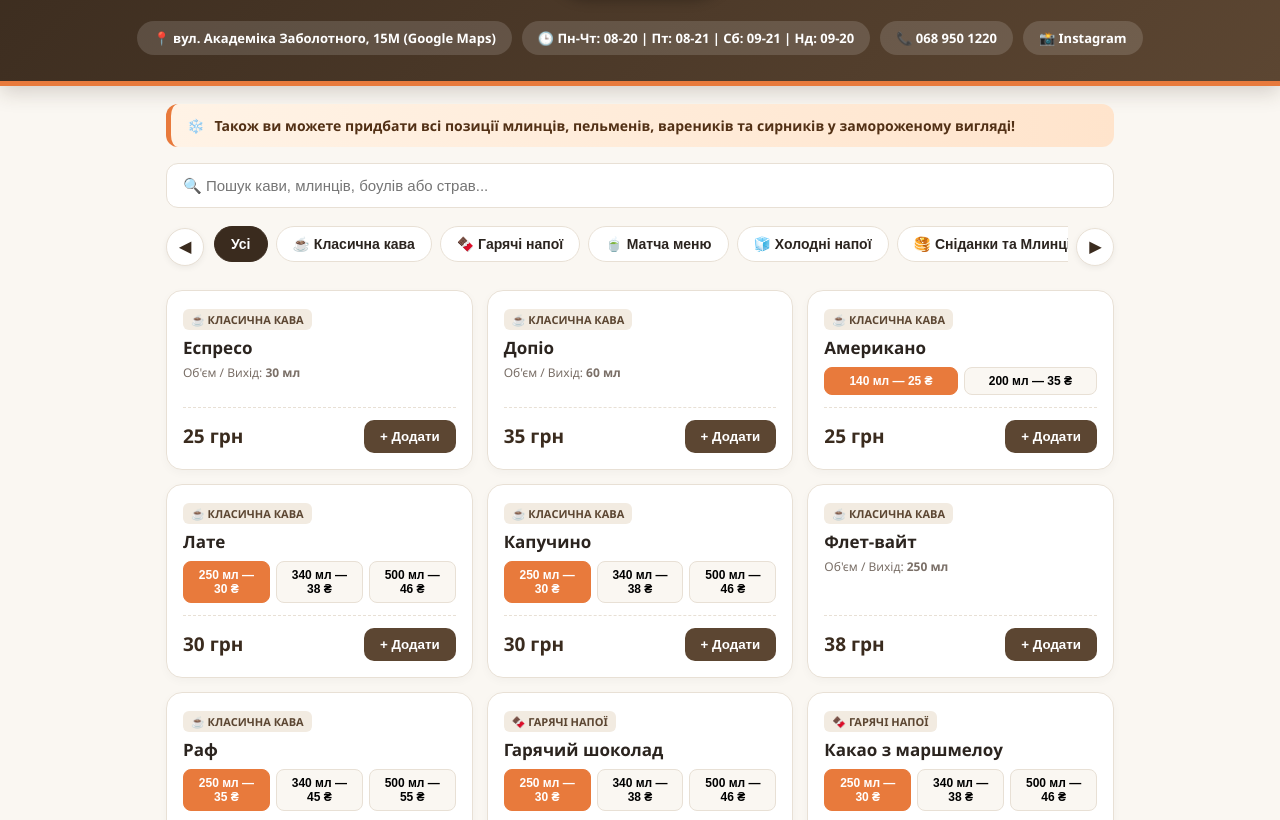
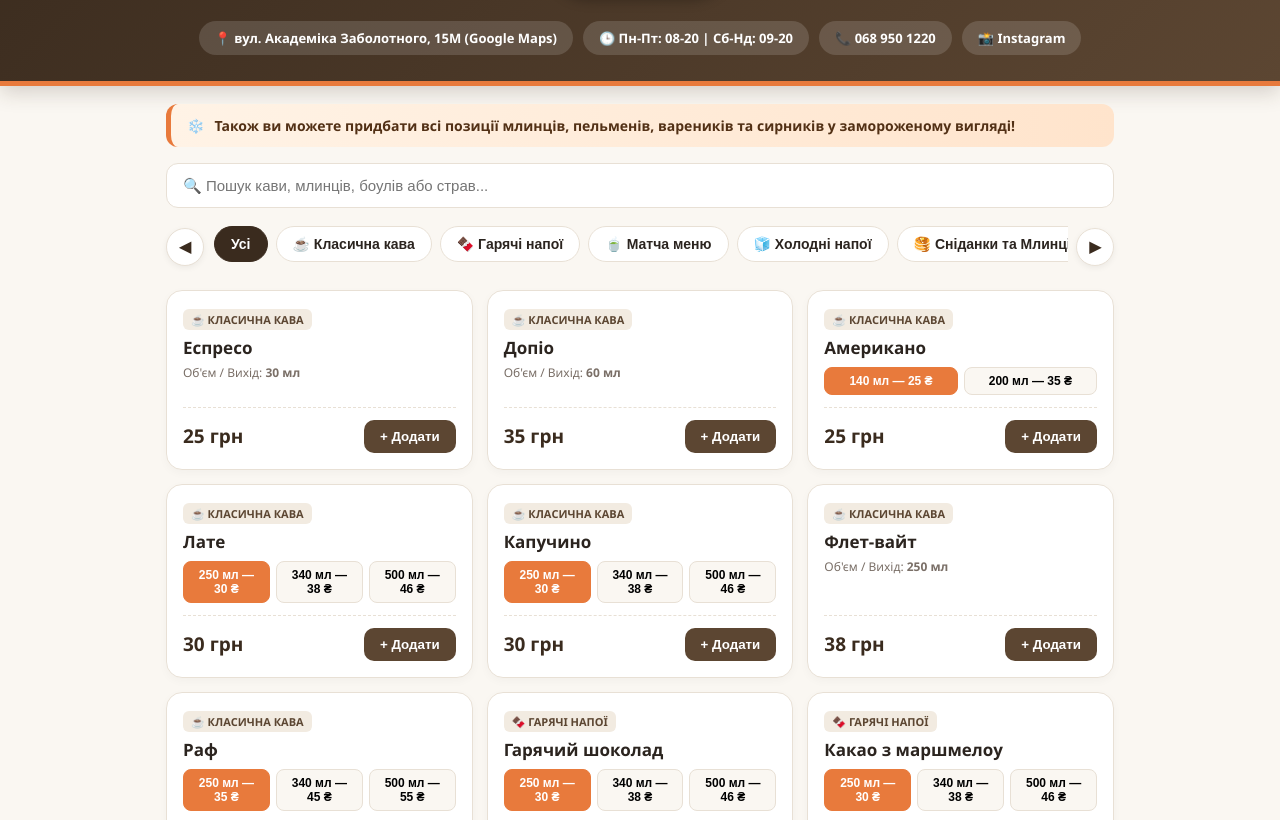
Before and after one commit to QuietCompany-code/bella-kava, a plain HTML site: page index.html in a window 1280 px wide. Shown: the part 157-977 px from the top of the page. Drawn offline with Linux system fonts and the light colour scheme.

Commit message:
Update index.html

```diff
--- a/index.html
+++ b/index.html
@@ -382,7 +382,7 @@
         </div>
         <div class="header-links">
             <a href="https://maps.app.goo.gl/yePaQr7wSc24S8Do9" target="_blank" class="pill-link">📍 вул. Академіка Заболотного, 15М (Google Maps)</a>
-            <span class="pill-link">🕒 Пн-Чт: 08-20 | Пт: 08-21 | Сб: 09-21 | Нд: 09-20</span>
+            <span class="pill-link">🕒 Пн-Пт: 08-20 | Сб-Нд: 09-20 </span>
             <a href="tel:0971877379" class="pill-link">📞 068 950 1220 </a>
             <a href="https://instagram.com/bella.kava" target="_blank" class="pill-link">📸 Instagram</a>
         </div>
```
